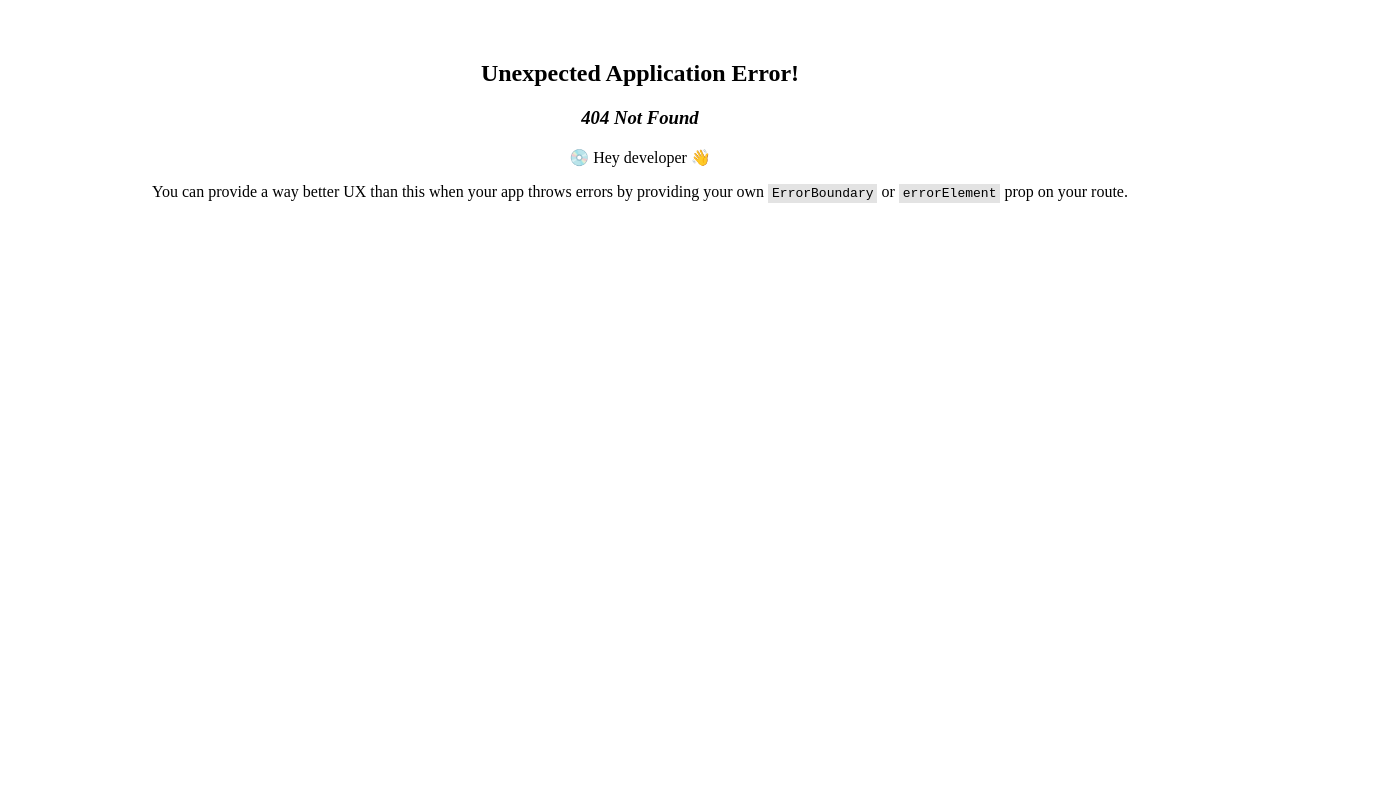
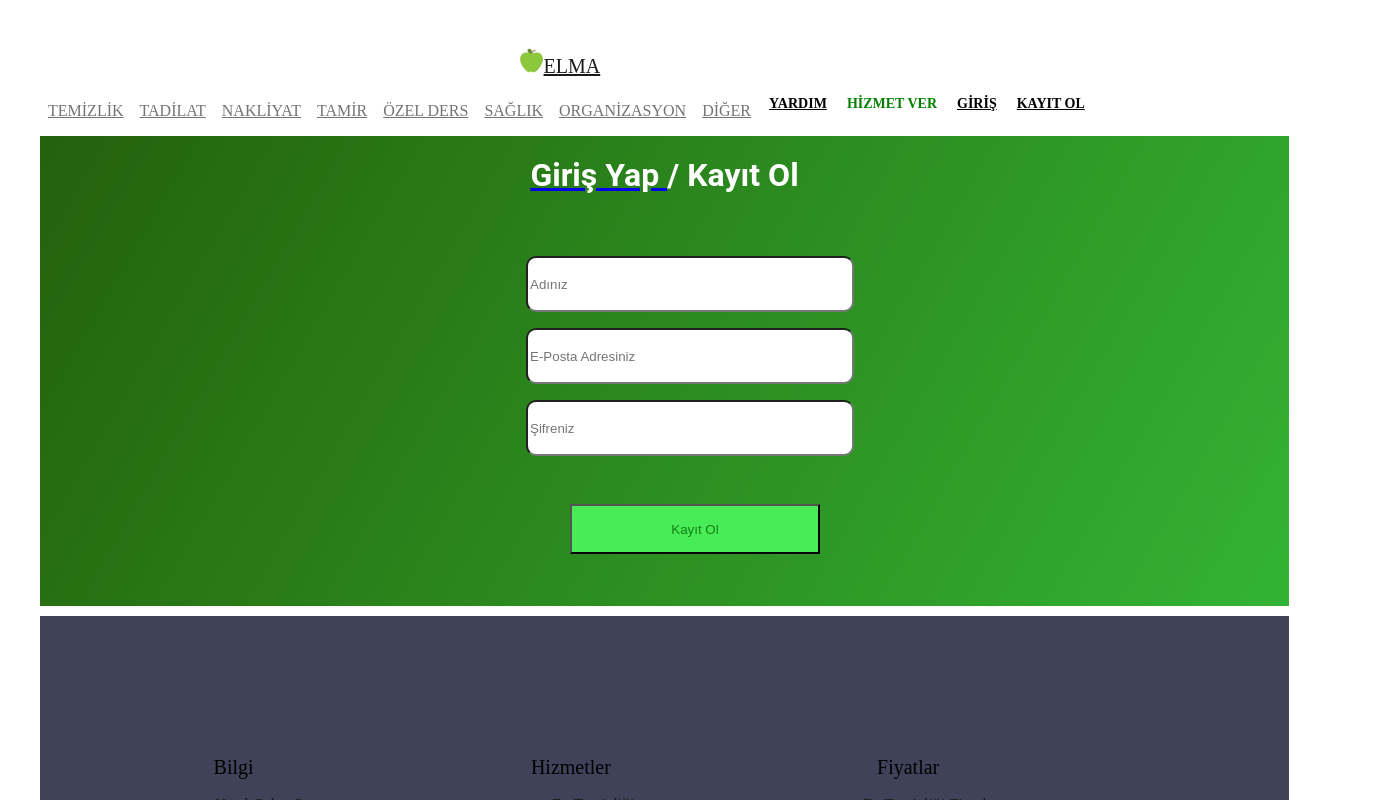
Before and after one commit to nildembuse/ArmutClone, a React (Vite) app: page /register in a window 1280 px wide. Before the commit this address had no page. Shown: the top 800 px of the page, 1389 px wide, since content can reach past the window. Built offline with nearby package versions, Linux system fonts and the light colour scheme.

Commit message:
hatalar giderildi

```diff
--- a/src/components/Header.jsx
+++ b/src/components/Header.jsx
@@ -5,6 +5,14 @@ import { Link, Outlet } from "react-router-dom"
 import { supabase } from "../main";
 
 async function login(){
+    const userName = prompt('Kullanıcı Adı (E-posta olacak)');
+    const password = prompt('Şifren');
+    const { data, error } = await supabase.auth.signInWithPassword({
+        email: userName,
+        password: password,
+    })
+}
+async function register(){
     const userName = prompt('Kullanıcı Adı (E-posta olacak)');
     const password = prompt('Şifren');
     const { data, error } = await supabase.auth.signInWithPassword({
--- a/src/main.jsx
+++ b/src/main.jsx
@@ -25,7 +25,11 @@ const router = createBrowserRouter (
         {
           path:'/login',
           element:<Login />
-      },
+        },
+       {
+        path:'/register',
+        element:<Login />
+       },
 
       ]
     },
```
